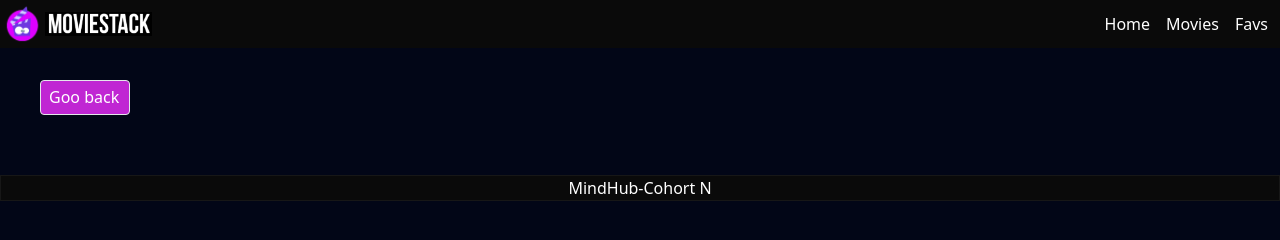
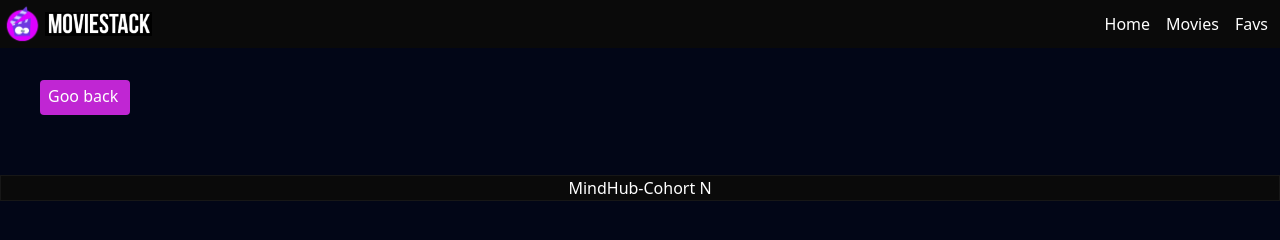
Before and after one commit to Sol269n/Moviestack-Solange-Nieto, a plain HTML site: page detalles_peliculas.html in a window 1280 px wide. Drawn offline with nearby package versions, Linux system fonts and the light colour scheme; no server answers.

Commit message:
detalles style

```diff
--- a/detalles_peliculas.html
+++ b/detalles_peliculas.html
@@ -21,7 +21,7 @@
     </div>
     <main class="">
         <div class="flex justify-start items-start p-10 pb-5 pt-20">
-            <a class=" text-white hover:bg-white hover:text-black w-[90px] h-[35px] border rounded py-1 px-2 bg-fuchsia-600" href="./peliculas.html">Goo back</a>
+            <a class=" text-white hover:bg-white hover:text-black w-[90px] h-[35px] border-none rounded py-1 px-2 bg-fuchsia-600" href="./peliculas.html">Goo back</a>
         </div>
         <div id="contenedorDetalles">
 
```
